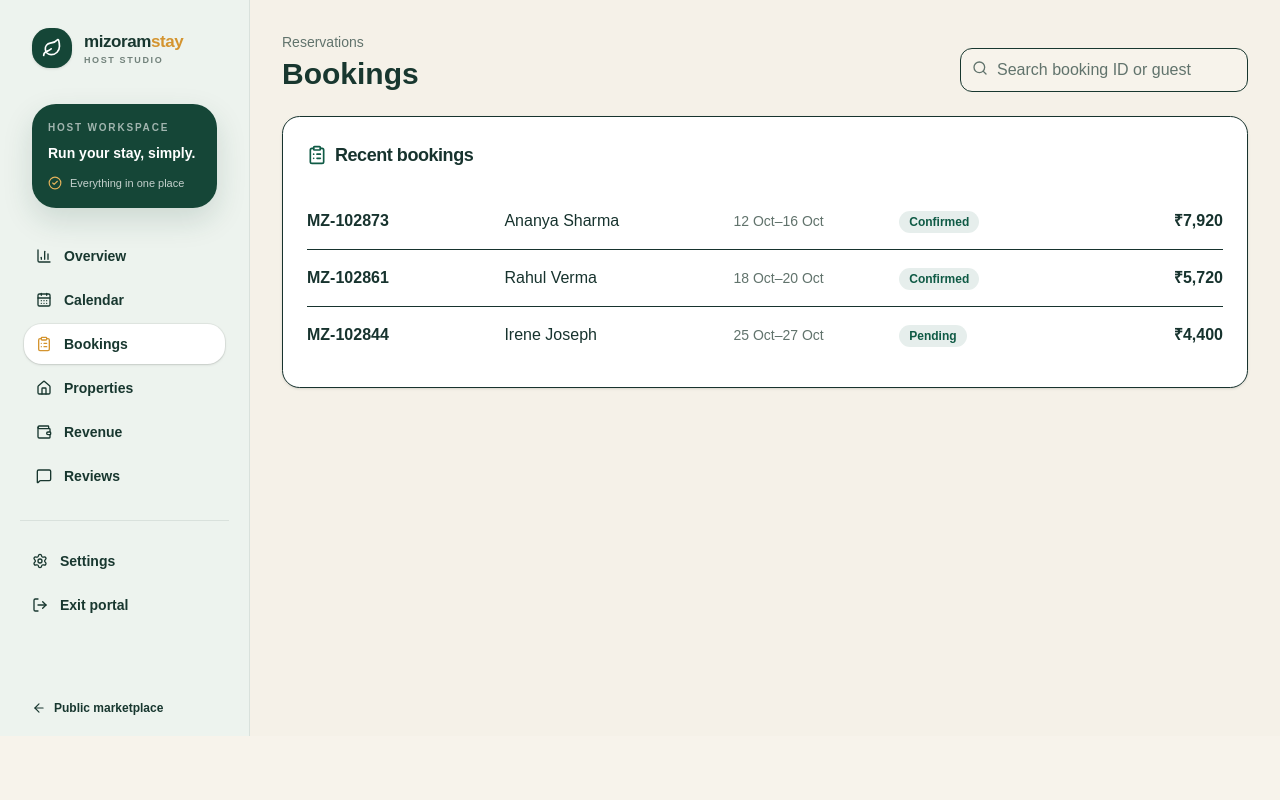
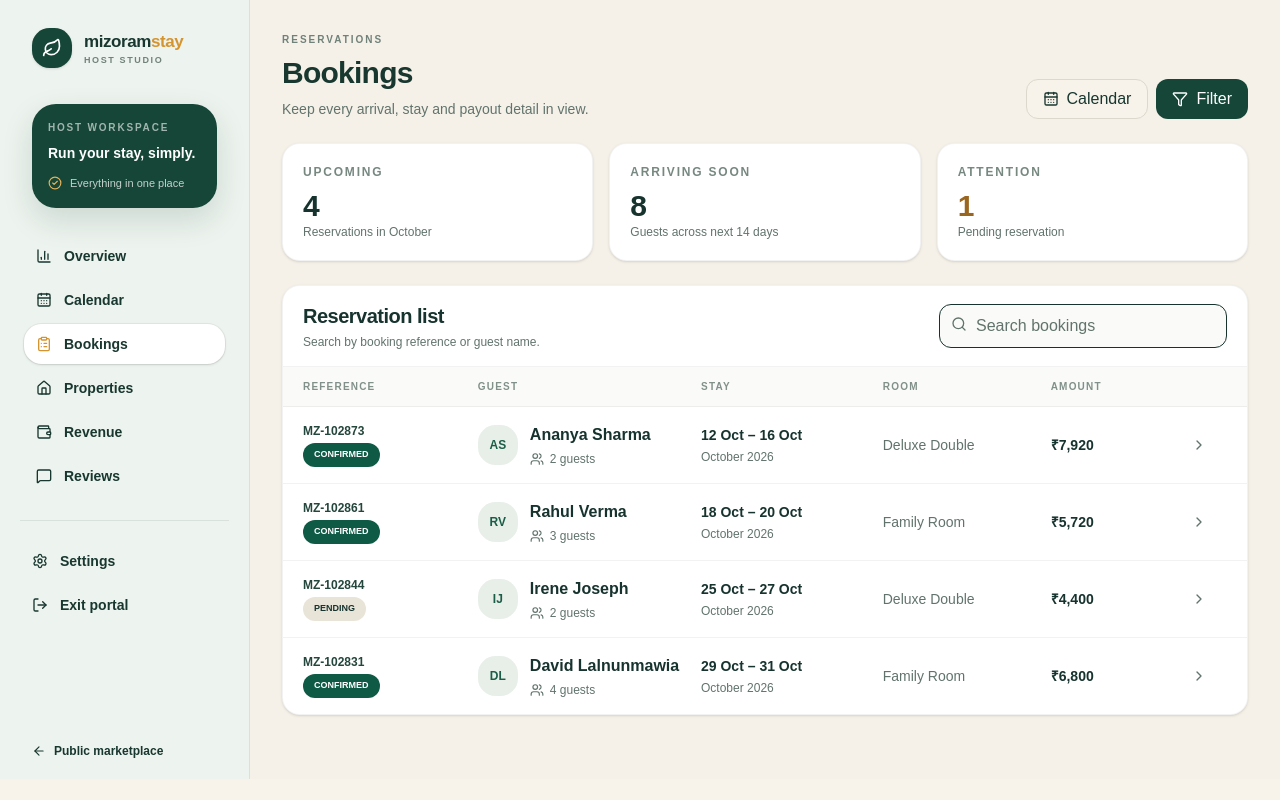
Before and after one commit to drmaruata/mizoramstay, a Next.js app: page /host/bookings in a window 1280 px wide. Built offline with nearby package versions, Linux system fonts and the light colour scheme; no server answers.

Commit message:
Redesign host bookings experience

```diff
--- a/src/app/host/bookings/page.tsx
+++ b/src/app/host/bookings/page.tsx
@@ -1,5 +1,44 @@
-import { ClipboardList, Search } from 'lucide-react'
+import Link from 'next/link'
+import { CalendarDays, ChevronRight, Filter, Search, Users } from 'lucide-react'
 import { Input } from '@/components/ui/input'
 import { Card, CardContent, CardHeader, CardTitle } from '@/components/ui/card'
 import { PortalShell } from '@/components/host/portal-shell'
-export default function HostBookingsPage(){return <PortalShell><div className="flex flex-col gap-4 sm:flex-row sm:items-end sm:justify-between"><div><p className="text-sm text-muted-foreground">Reservations</p><h1 className="mt-1 text-3xl font-black">Bookings</h1></div><div className="relative"><Search className="absolute left-3 top-3 size-4 text-muted-foreground"/><Input className="pl-9 sm:w-72" placeholder="Search booking ID or guest"/></div></div><Card className="mt-6"><CardHeader><CardTitle className="flex items-center gap-2"><ClipboardList className="size-5 text-primary"/>Recent bookings</CardTitle></CardHeader><CardContent><div className="divide-y">{[['MZ-102873','Ananya Sharma','12 Oct','16 Oct','Confirmed','₹7,920'],['MZ-102861','Rahul Verma','18 Oct','20 Oct','Confirmed','₹5,720'],['MZ-102844','Irene Joseph','25 Oct','27 Oct','Pending','₹4,400']].map((b)=><div key={b[0]} className="grid gap-2 py-4 md:grid-cols-[1.2fr_1.4fr_1fr_1fr_1fr] md:items-center"><div className="font-semibold">{b[0]}</div><div>{b[1]}</div><div className="text-sm text-muted-foreground">{b[2]}–{b[3]}</div><div><span className="rounded-full bg-primary/10 px-2.5 py-1 text-xs font-semibold text-primary">{b[4]}</span></div><div className="font-bold md:text-right">{b[5]}</div></div>)}</div></CardContent></Card></PortalShell>}
+import { Badge } from '@/components/ui/badge'
+import { Button } from '@/components/ui/button'
+
+const bookings = [
+  { id: 'MZ-102873', guest: 'Ananya Sharma', initials: 'AS', checkIn: '12 Oct', checkOut: '16 Oct', room: 'Deluxe Double', guests: 2, status: 'Confirmed', amount: '₹7,920' },
+  { id: 'MZ-102861', guest: 'Rahul Verma', initials: 'RV', checkIn: '18 Oct', checkOut: '20 Oct', room: 'Family Room', guests: 3, status: 'Confirmed', amount: '₹5,720' },
+  { id: 'MZ-102844', guest: 'Irene Joseph', initials: 'IJ', checkIn: '25 Oct', checkOut: '27 Oct', room: 'Deluxe Double', guests: 2, status: 'Pending', amount: '₹4,400' },
+  { id: 'MZ-102831', guest: 'David Lalnunmawia', initials: 'DL', checkIn: '29 Oct', checkOut: '31 Oct', room: 'Family Room', guests: 4, status: 'Confirmed', amount: '₹6,800' },
+]
+
+export default function HostBookingsPage() {
+  return (
+    <PortalShell>
+      <div className="mx-auto max-w-[1200px]">
+        <div className="flex flex-col gap-4 md:flex-row md:items-end md:justify-between">
+          <div><p className="text-[10px] font-bold uppercase tracking-[.2em] text-[#6f8179]">Reservations</p><h1 className="mt-2 text-3xl font-black tracking-tight">Bookings</h1><p className="mt-2 text-sm text-muted-foreground">Keep every arrival, stay and payout detail in view.</p></div>
+          <div className="flex gap-2"><Link href="/host/calendar"><Button variant="outline"><CalendarDays className="size-4" /> Calendar</Button></Link><Button className="bg-[#154637] hover:bg-[#154637]/90"><Filter className="size-4" /> Filter</Button></div>
+        </div>
+
+        <div className="mt-6 grid gap-4 sm:grid-cols-3"><Card className="border-black/5 shadow-sm"><CardContent className="p-5"><p className="text-xs font-bold uppercase tracking-[.15em] text-[#778881]">Upcoming</p><p className="mt-2 text-3xl font-black">4</p><p className="text-xs text-muted-foreground">Reservations in October</p></CardContent></Card><Card className="border-black/5 shadow-sm"><CardContent className="p-5"><p className="text-xs font-bold uppercase tracking-[.15em] text-[#778881]">Arriving soon</p><p className="mt-2 text-3xl font-black">8</p><p className="text-xs text-muted-foreground">Guests across next 14 days</p></CardContent></Card><Card className="border-black/5 shadow-sm"><CardContent className="p-5"><p className="text-xs font-bold uppercase tracking-[.15em] text-[#778881]">Attention</p><p className="mt-2 text-3xl font-black text-[#9a651e]">1</p><p className="text-xs text-muted-foreground">Pending reservation</p></CardContent></Card></div>
+
+        <Card className="mt-6 overflow-hidden border-black/5 shadow-sm">
+          <CardHeader className="border-b border-black/5 px-5 py-4"><div className="flex flex-col gap-3 sm:flex-row sm:items-center sm:justify-between"><div><CardTitle className="text-xl">Reservation list</CardTitle><p className="mt-1 text-xs text-muted-foreground">Search by booking reference or guest name.</p></div><div className="relative w-full sm:w-72"><Search className="absolute left-3 top-3 size-4 text-muted-foreground" /><Input className="pl-9 bg-[#fafbf9]" placeholder="Search bookings" /></div></div></CardHeader>
+          <CardContent className="p-0">
+            <div className="hidden grid-cols-[1.15fr_1.5fr_1.2fr_1.1fr_.9fr_36px] gap-4 border-b border-black/5 bg-[#fafbf9] px-5 py-3 text-[10px] font-bold uppercase tracking-[.12em] text-[#81908a] md:grid"><span>Reference</span><span>Guest</span><span>Stay</span><span>Room</span><span>Amount</span><span /></div>
+            {bookings.map((booking) => <Link key={booking.id} href="/host/bookings" className="grid gap-3 border-b border-black/5 px-5 py-4 transition hover:bg-[#fafbf9] last:border-0 md:grid-cols-[1.15fr_1.5fr_1.2fr_1.1fr_.9fr_36px] md:items-center md:gap-4">
+              <div><p className="text-xs font-black text-[#24463c]">{booking.id}</p><Badge variant={booking.status === 'Confirmed' ? 'default' : 'secondary'} className="mt-1 text-[9px] uppercase">{booking.status}</Badge></div>
+              <div className="flex items-center gap-3"><span className="grid size-10 shrink-0 place-items-center rounded-2xl bg-[#e8efe9] text-xs font-black text-[#1b5d47]">{booking.initials}</span><div><p className="font-bold">{booking.guest}</p><p className="mt-1 flex items-center gap-1.5 text-xs text-muted-foreground"><Users className="size-3.5" /> {booking.guests} guests</p></div></div>
+              <div><p className="text-sm font-semibold">{booking.checkIn} – {booking.checkOut}</p><p className="mt-1 text-xs text-muted-foreground">October 2026</p></div>
+              <p className="text-sm text-muted-foreground">{booking.room}</p>
+              <p className="text-sm font-black">{booking.amount}</p>
+              <ChevronRight className="size-4 text-muted-foreground" />
+            </Link>)}
+          </CardContent>
+        </Card>
+      </div>
+    </PortalShell>
+  )
+}
```
